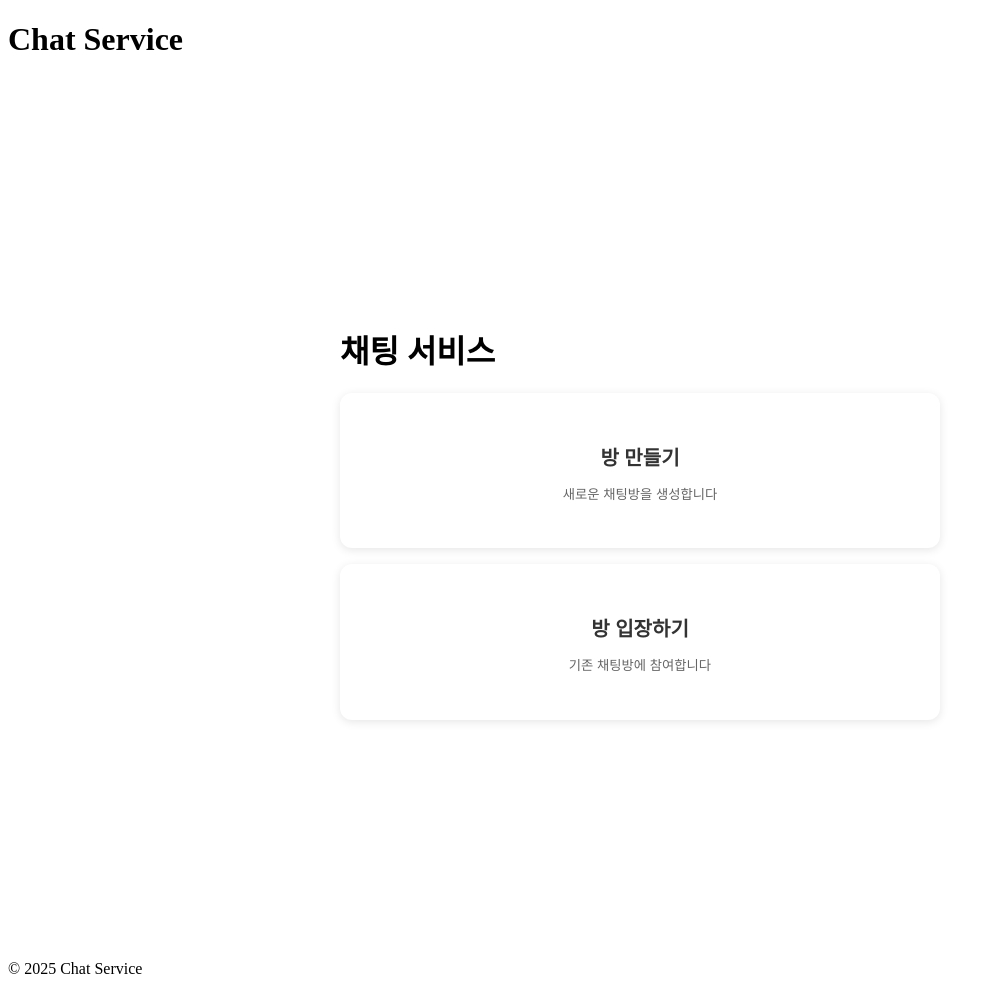
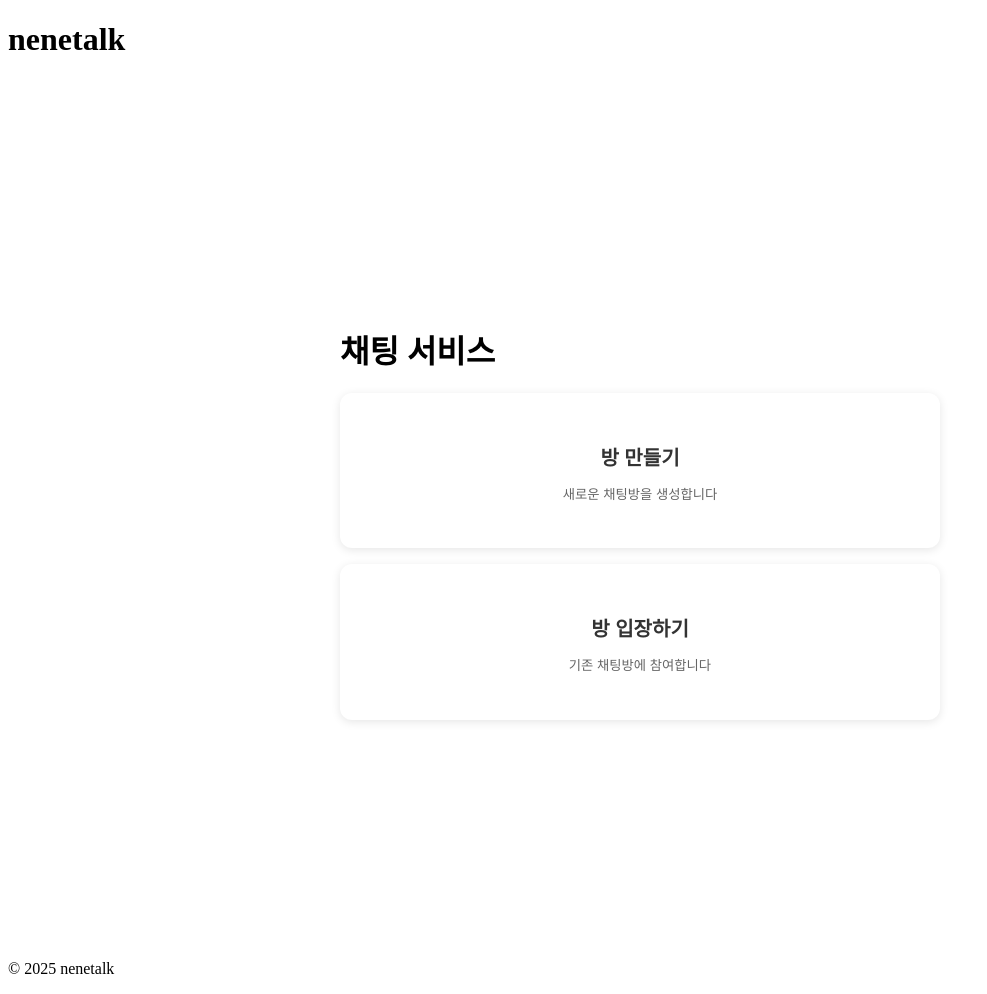
Before and after one commit to sandfairy1219/no-more-kakaotalk, a Next.js app: page / in a window 1280 px wide. Shown: the whole page, without its empty margins (0-987 px from the left). Built offline with nearby package versions, Linux system fonts and the light colour scheme.

Commit message:
Update layout.tsx

```diff
--- a/src/app/layout.tsx
+++ b/src/app/layout.tsx
@@ -9,13 +9,13 @@ export default function RootLayout({
     <html lang="ko">
       <body className="min-h-screen flex flex-col">
         <header className="bg-gray-800 text-white p-4">
-          <h1 className="text-xl">Chat Service</h1>
+          <h1 className="text-xl">nenetalk</h1>
         </header>
         <main className="flex-grow p-4">
           {children}
         </main>
         <footer className="bg-gray-800 text-white p-4 text-center">
-          <p>&copy; {new Date().getFullYear()} Chat Service</p>
+          <p>&copy; {new Date().getFullYear()} nenetalk</p>
         </footer>
       </body>
     </html>
```
